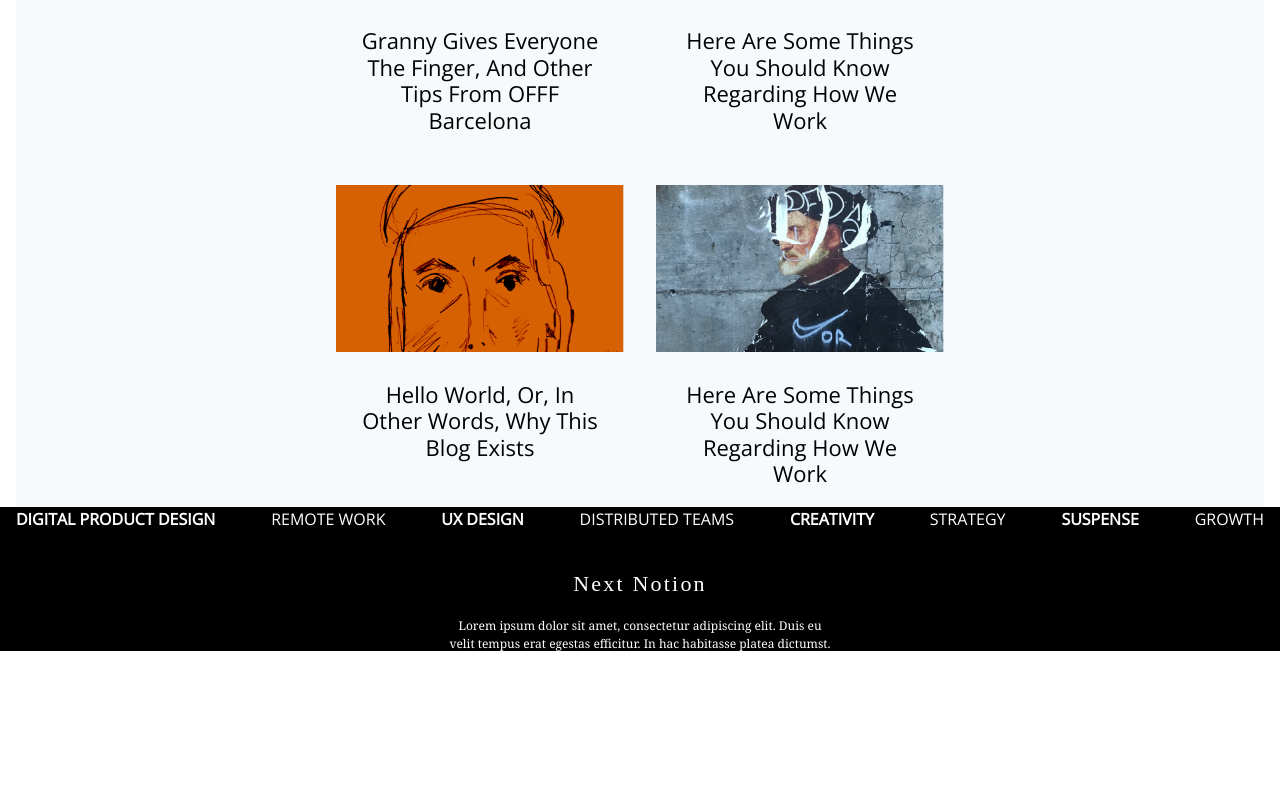
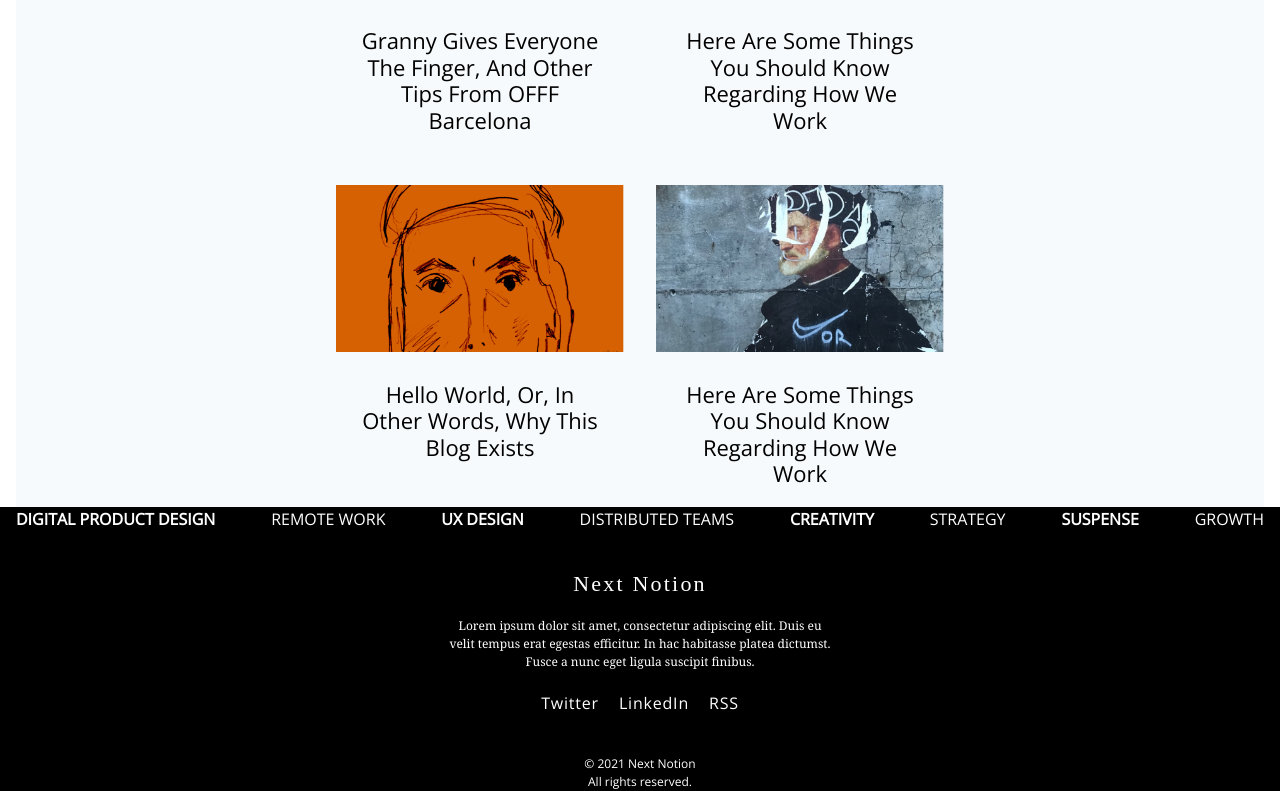
Before and after one commit to naufaldi/nextjs-chakra-notion-blog, a Next.js app: page / in a window 1280 px wide. Shown: the part 1976-2767 px from the top of the page. Built offline with nearby package versions, Linux system fonts and the light colour scheme.

Commit message:
fix footer height

```diff
--- a/src/components/layout/Footer.js
+++ b/src/components/layout/Footer.js
@@ -14,7 +14,7 @@ const textDecorFooter = [
 
 export default function Footer(params) {
   return (
-    <Box as="footer" minH="36" backgroundColor="black" color="white">
+    <Box as="footer" backgroundColor="black" color="white">
       <Container
         maxW="container.xl"
         display="flex"
```
